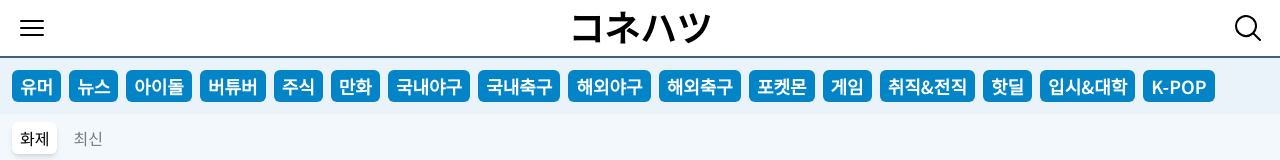
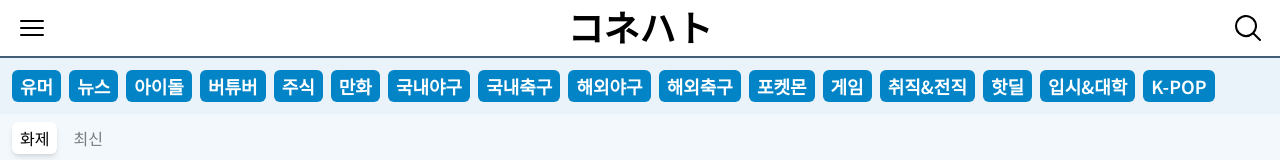
Before and after one commit to conehato/nekuha, a Next.js app: page / in a window 1280 px wide. Shown: the top 160 px of the page. Built offline with nearby package versions, Linux system fonts and the light colour scheme; grey boxes are pictures that could not be loaded.

Commit message:
Changed App name

```diff
--- a/src/components/category/index.ts
+++ b/src/components/category/index.ts
@@ -1 +1 @@
-export * from './NavBar'
+export * from './MainNavBar'
--- a/src/constants/names.ts
+++ b/src/constants/names.ts
@@ -1,3 +1,3 @@
 export const names = {
-  serviceName: "コネハツ"
+  serviceName: "コネハト"
 } as const;
```
Also changed, not shown: src/components/category/MainNavBar.tsx (renamed from src/components/category/NavBar.tsx).
